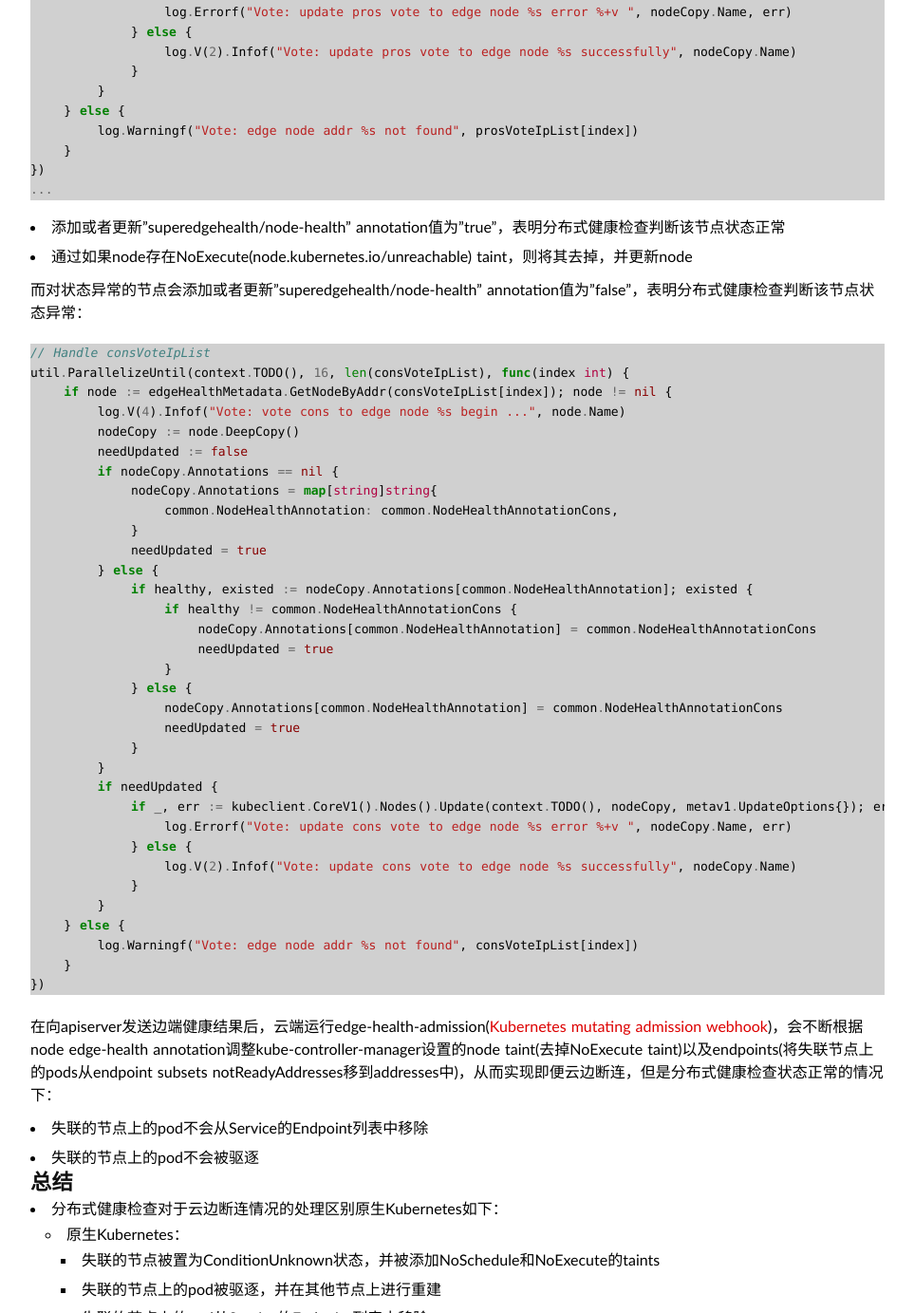
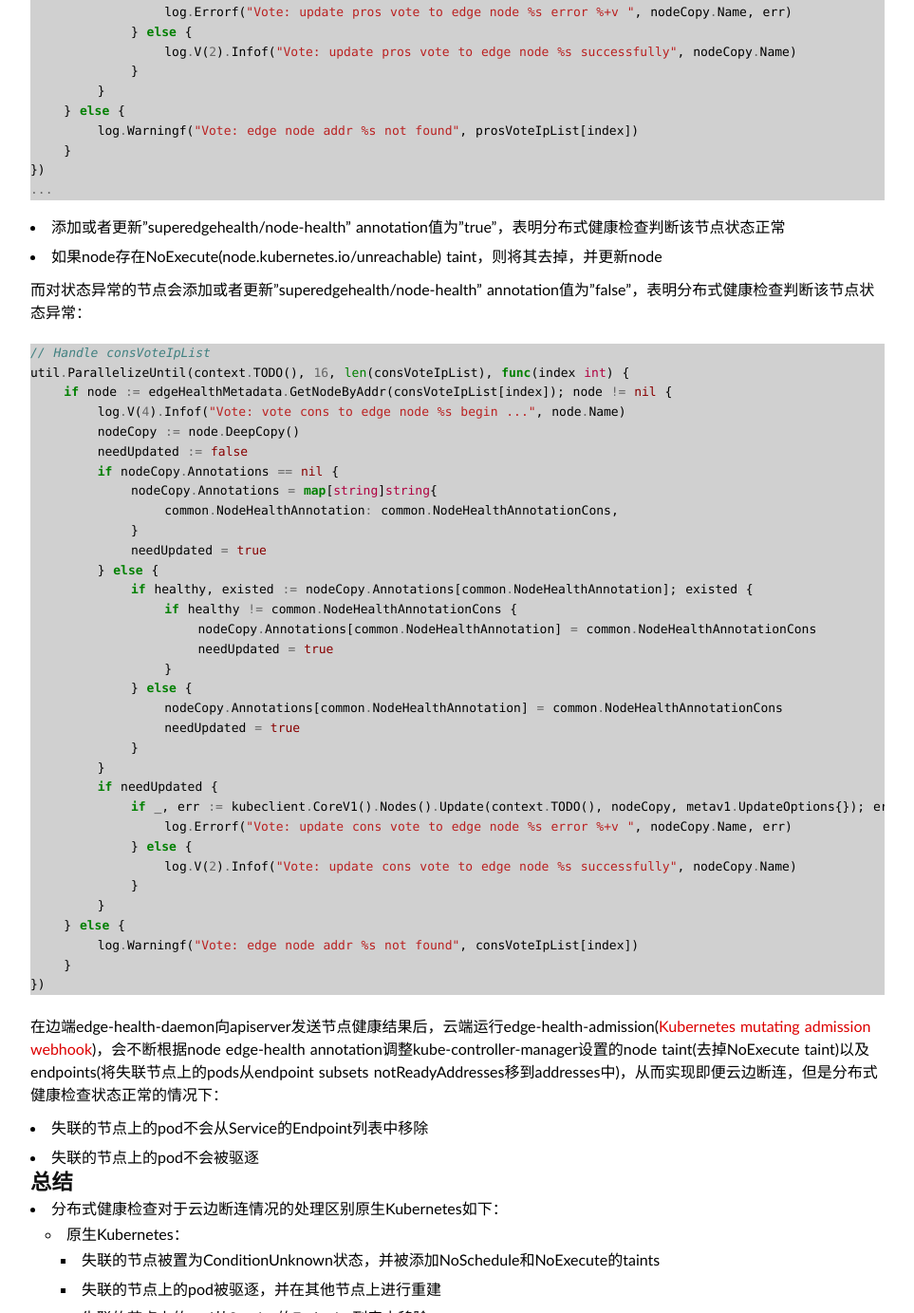
Before and after one commit to duyanghao/duyanghao.github.io, a Jekyll site: the page built from _posts/2021-3-1-superedge-edge-health-daemon.md, in a window 1280 px wide and 1400 px high, scrolled down 14960 px, cut to the strip 0-1383 px from the top of the window. Shown: the whole strip at 95% size, without its empty margins (158-1121 px from the left). Built offline with Jekyll 4.4.1, drawn with Linux system fonts in a browser that asks for light colours; some web fonts are replaced; comment, search, counter and statistics services are not loaded; some of the changed text lies outside the part shown.

Commit message:
update superedge edge-health
Signed-off-by: duyanghao <1294057873@qq.com>

````diff
--- a/_posts/2021-3-1-superedge-edge-health-daemon.md
+++ b/_posts/2021-3-1-superedge-edge-health-daemon.md
@@ -692,7 +692,7 @@ util.ParallelizeUntil(context.TODO(), 16, len(prosVoteIpList), func(index int) {
 ```
 
 * 添加或者更新"superedgehealth/node-health" annotation值为"true"，表明分布式健康检查判断该节点状态正常
-* 通过如果node存在NoExecute(node.kubernetes.io/unreachable) taint，则将其去掉，并更新node
+* 如果node存在NoExecute(node.kubernetes.io/unreachable) taint，则将其去掉，并更新node
 
 而对状态异常的节点会添加或者更新"superedgehealth/node-health" annotation值为"false"，表明分布式健康检查判断该节点状态异常：
 
@@ -732,7 +732,7 @@ util.ParallelizeUntil(context.TODO(), 16, len(consVoteIpList), func(index int) {
 })
 ```
 
-在向apiserver发送边端健康结果后，云端运行edge-health-admission([Kubernetes mutating admission webhook](https://kubernetes.io/docs/reference/access-authn-authz/admission-controllers/#mutatingadmissionwebhook))，会不断根据node edge-health annotation调整kube-controller-manager设置的node taint(去掉NoExecute taint)以及endpoints(将失联节点上的pods从endpoint subsets notReadyAddresses移到addresses中)，从而实现即便云边断连，但是分布式健康检查状态正常的情况下：
+在边端edge-health-daemon向apiserver发送节点健康结果后，云端运行edge-health-admission([Kubernetes mutating admission webhook](https://kubernetes.io/docs/reference/access-authn-authz/admission-controllers/#mutatingadmissionwebhook))，会不断根据node edge-health annotation调整kube-controller-manager设置的node taint(去掉NoExecute taint)以及endpoints(将失联节点上的pods从endpoint subsets notReadyAddresses移到addresses中)，从而实现即便云边断连，但是分布式健康检查状态正常的情况下：
 
 * 失联的节点上的pod不会从Service的Endpoint列表中移除
 * 失联的节点上的pod不会被驱逐
````
Also changed, not shown: other parts of _posts/2021-3-1-superedge-edge-health-daemon.md (+1 -1 lines).
